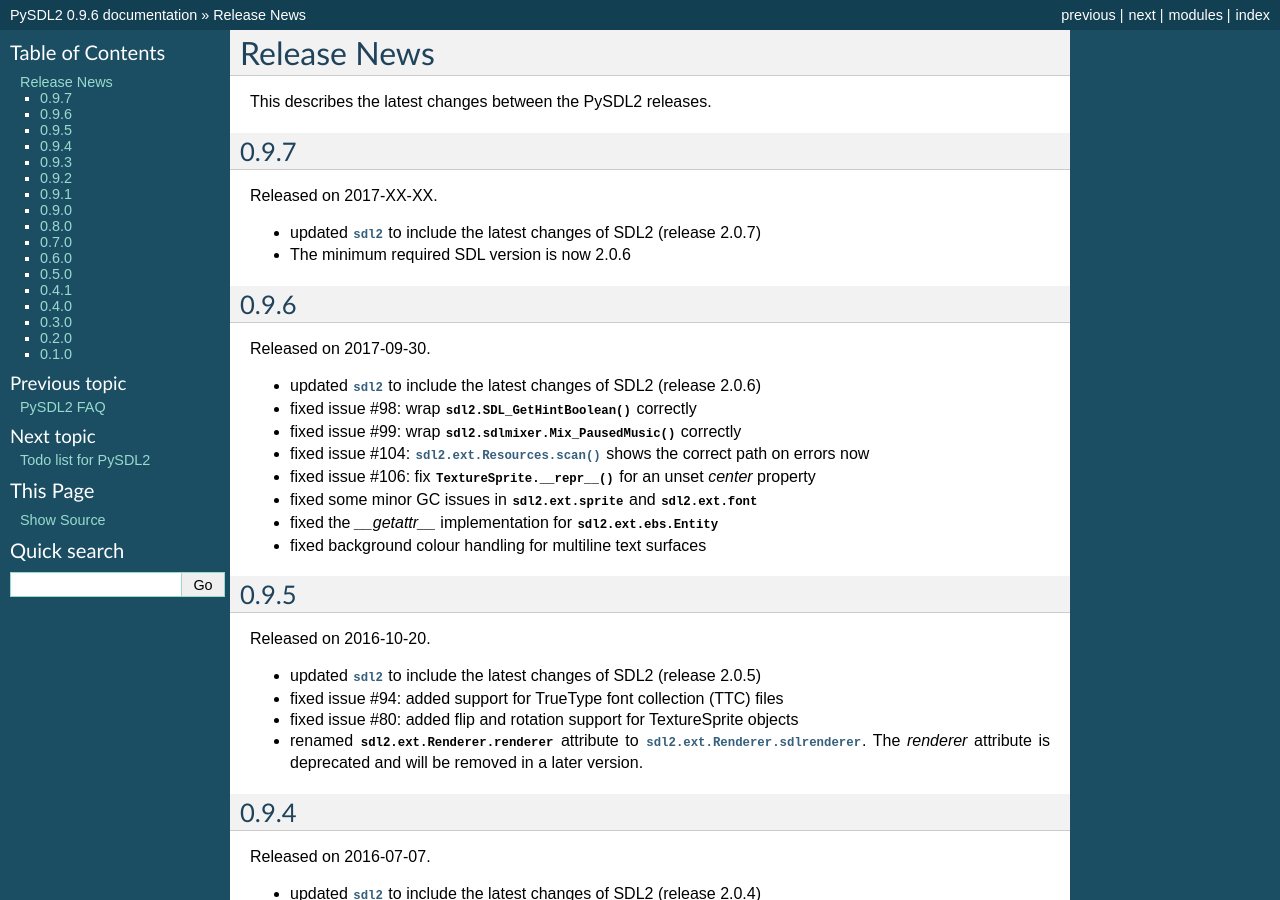
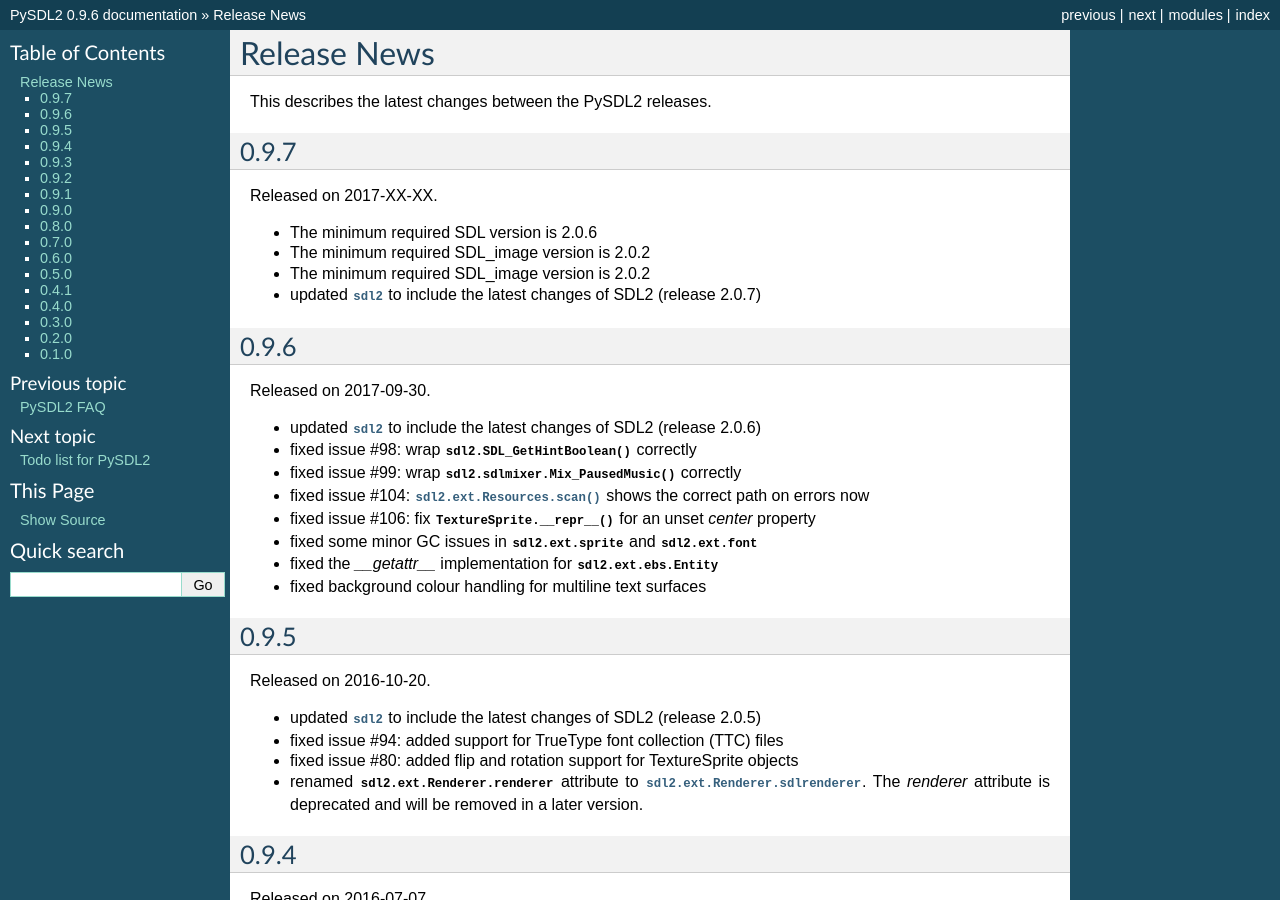
Before and after one commit to py-sdl/py-sdl2, a Sphinx documentation site: the page built from doc/news.rst, in a window 1280 px wide and 900 px high. Built offline with Sphinx 7.4.7, drawn with Linux system fonts in a browser that asks for light colours.

Commit message:
- Update the SDL_mixer and SDL_image dependencies

```diff
--- a/doc/news.rst
+++ b/doc/news.rst
@@ -6,8 +6,11 @@
 -----
 Released on 2017-XX-XX.
 
+* The minimum required SDL version is 2.0.6
+* The minimum required SDL_image version is 2.0.2
+* The minimum required SDL_image version is 2.0.2
+
 * updated :mod:`sdl2` to include the latest changes of SDL2 (release 2.0.7)
-* The minimum required SDL version is now 2.0.6
 
 0.9.6
 -----
```
Also changed, not shown: 2 other files.
